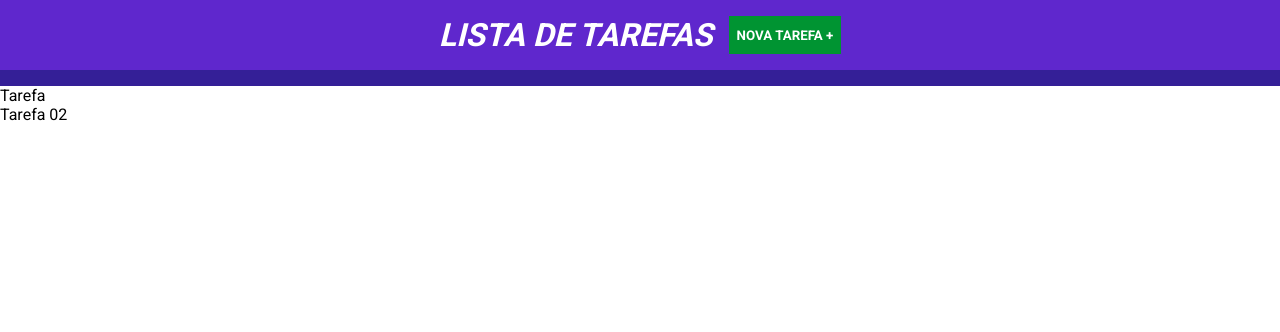
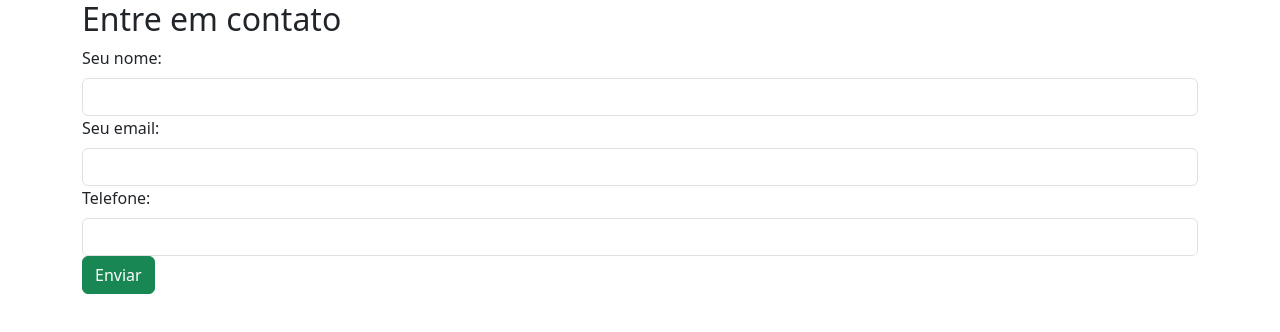
Before and after one commit to VitorBertoldi/ExerciciosEbac, a plain HTML site: page index.html in a window 1280 px wide. Drawn offline with nearby package versions, Linux system fonts and the light colour scheme.

Commit message:
initial commit

```diff
--- a/index.html
+++ b/index.html
@@ -1,34 +1,29 @@
 <!DOCTYPE html>
 <html lang="pt-BR">
-
 <head>
     <meta charset="UTF-8">
     <meta name="viewport" content="width=device-width, initial-scale=1.0">
-    <title>JQuery</title>
-    <link rel="preconnect" href="http://fonts.googleapis.com">
-    <link rel="preconnect" href="http://fonts.gstatic.com" crossorigin>
-    <link href="https://fonts.googleapis.com/css2?family=Roboto:wght@400;700&display=swap" rel="stylesheet">
-    <link rel="stylesheet" href="./main.css">
-
+    <title>Document</title>
+    <link href="https://cdn.jsdelivr.net/npm/bootstrap@5.3.3/dist/css/bootstrap.min.css" rel="stylesheet" integrity="sha384-QWTKZyjpPEjISv5WaRU9OFeRpok6YctnYmDr5pNlyT2bRjXh0JMhjY6hW+ALEwIH" crossorigin="anonymous">
+    <link rel="stylesheet" href="main.css">
+    <script src="https://cdn.jsdelivr.net/npm/bootstrap@5.3.3/dist/js/bootstrap.bundle.min.js" integrity="sha384-YvpcrYf0tY3lHB60NNkmXc5s9fDVZLESaAA55NDzOxhy9GkcIdslK1eN7N6jIeHz" crossorigin="anonymous"></script>
 </head>
-
 <body>
-    <header>
-        <h1>Lista de Tarefas</h1>
-        <button type="button">Nova tarefa +</button>
-    </header>
-    <form>
-        <h2>Inserir nova tarefa</h2>
-        <input type="text" id="nome-nova-tarefa" required placeholder="Nome da tarefa">
-        <button type="submit">Adicionar</button>
-        <button type="reset" id="botao-cancelar">Cancelar</button>
-    </form>
-    <ul>
-        <li>Tarefa</li>
-        <li>Tarefa 02</li>
-    </ul>
-    <script src="https://code.jquery.com/jquery-3.7.1.min.js"></script>
-    <script src="main.js"></script>
+    <div class="container">
+        <div class="row">
+            <div class="col">
+                <h2>Entre em contato</h2>
+                <form>
+                    <label class="form-label" for="nome>">Seu nome: </label>
+                    <input class="form-control" type="text" id="nome">
+                    <label class="form-label" for="email>">Seu email: </label>
+                    <input class="form-control" type="text" id="email">
+                    <label class="form-label" for="email>">Telefone: </label>
+                    <input class="form-control" type="text" id="email">
+                    <div class="button btn btn-success">Enviar</div>
+                </form>
+            </div>
+        </div>
+    </div>
 </body>
-
 </html>
--- a/main.css
+++ b/main.css
@@ -1,68 +1,7 @@
-* {
-    margin: 0;
-    padding: 0;
-    box-sizing: border-box;
-    font-family: 'Roboto', sans-serif;
+time {
+    display: block;
 }
 
-header {
-    background-color: #5f27cd;
-    padding: 16px 0;
-    color: #fff;
-    display: flex;
-    border-bottom: 16px solid #341f97;
-    justify-content: center;
-    text-transform: uppercase;
-    font-style: italic;
+.post {
+    margin-bottom: 24px;
 }
-
-header button {
-    margin-left: 16px;
-}
-
-form {
-    background-color: #c8d6e5;
-    padding: 24px 0;
-    text-align: center;
-    display: none;
-}
-
-form h2 {
-    margin-bottom: 16px;
-}
-
-input,
-button{
-    padding: 8px;
-}
-
-button {
-    background-color: #009432;
-    border: none;
-    font-weight: bold;
-    text-transform: uppercase;
-    color: #fff;
-    cursor: pointer;
-}
-
-#botao-cancelar{
-    background-color: red;
-}
-
-ol {
-    display: flex;
-    flex-wrap: wrap;
-}
-
-ul li {
-    max-width: 25%;
-    position: relative;
-    max-height: 220px;
-    overflow-y: hidden;
-
-
-}
-
-ul li:hover {
-    text-decoration: line-through;
-}
--- a/main.js
+++ /dev/null
@@ -1,25 +0,0 @@
-$(document).ready(function(){
-    console.log(document.querySelector('header button'))
-
-    $('header button').click(function(){
-        $('form').slideDown();
-    })
-
-    $('#botao-cancelar').click(function(){
-        $('form').slideUp();
-    })
-
-    $('form').on('submit', function(e){
-        e.preventDefault();
-        const nomeNovaTarefa = $('#nome-nova-tarefa').val();
-        const novoItem = $('<li style="display: none"></li>');
-        $(`
-        <li>${nomeNovaTarefa}</li>
-        `).appendTo(novoItem);
-        $(novoItem).appendTo('ul')
-        $(novoItem).fadeIn(1000);
-        $('#nome-nova-tarefa').val('')
-
-    })
-
-})
```
Also changed, not shown: 1 other file.
